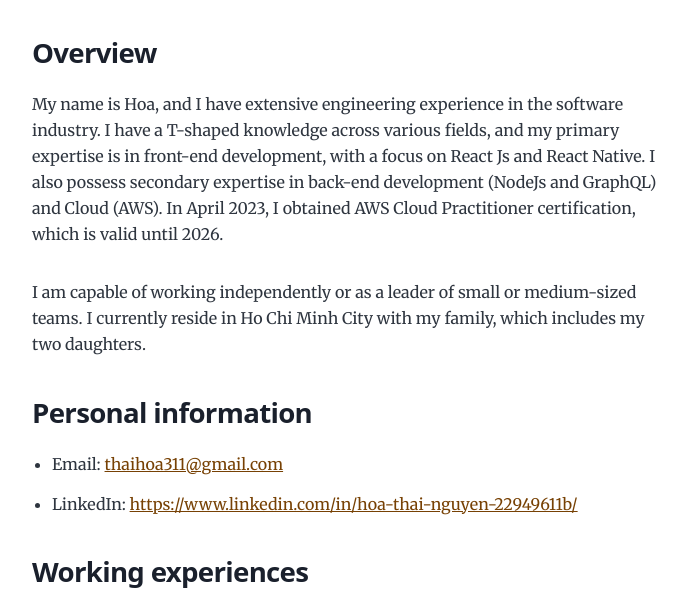
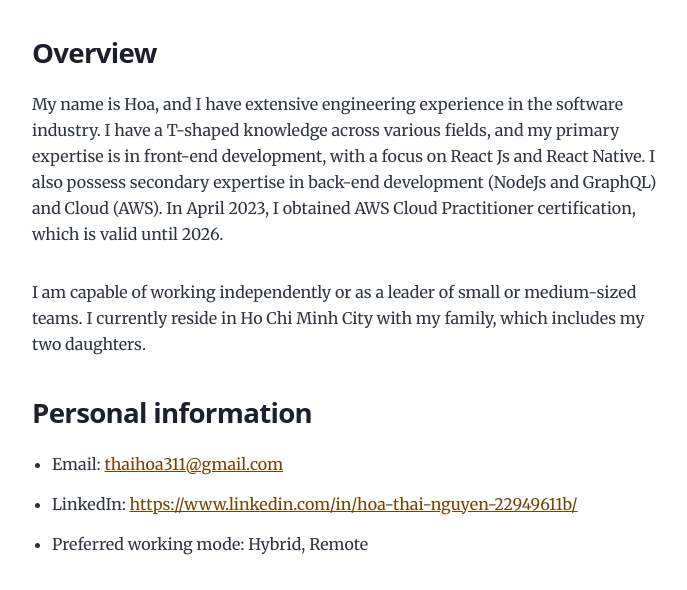
Before and after one commit to hoacangio/hoacangio.github.io, a Gatsby site: page /resume/ in a window 1280 px wide. Shown: the part 211-801 px from the top of the page, without its empty margins (292-979 px from the left). Built offline with nearby package versions, Linux system fonts and the light colour scheme; Gatsby itself is replaced by a stand-in of ours.

Commit message:
add preferred working mode

```diff
--- a/content/blog/resume/index.md
+++ b/content/blog/resume/index.md
@@ -14,6 +14,7 @@ I am capable of working independently or as a leader of small or medium-sized te
 
 - Email: thaihoa311@gmail.com
 - LinkedIn: https://www.linkedin.com/in/hoa-thai-nguyen-22949611b/
+- Preferred working mode: Hybrid, Remote
 
 ### Working experiences
 
```
